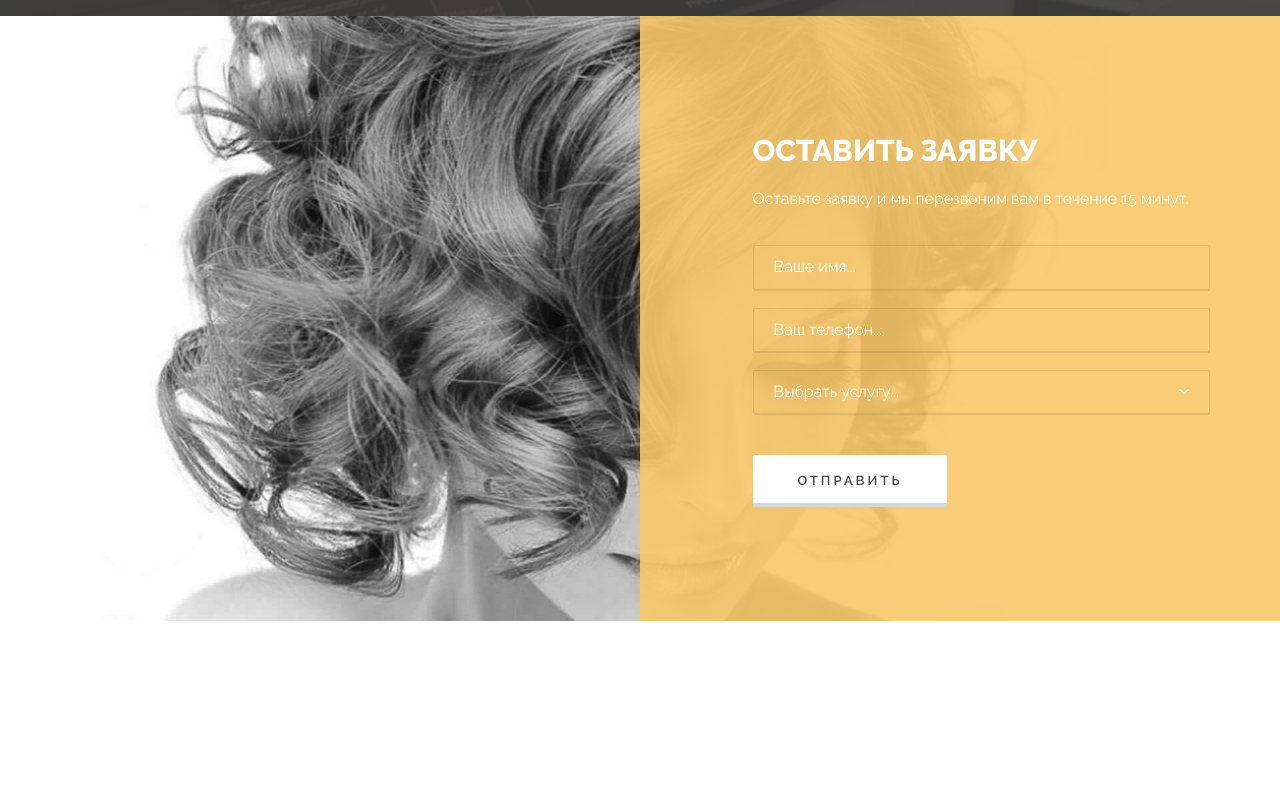
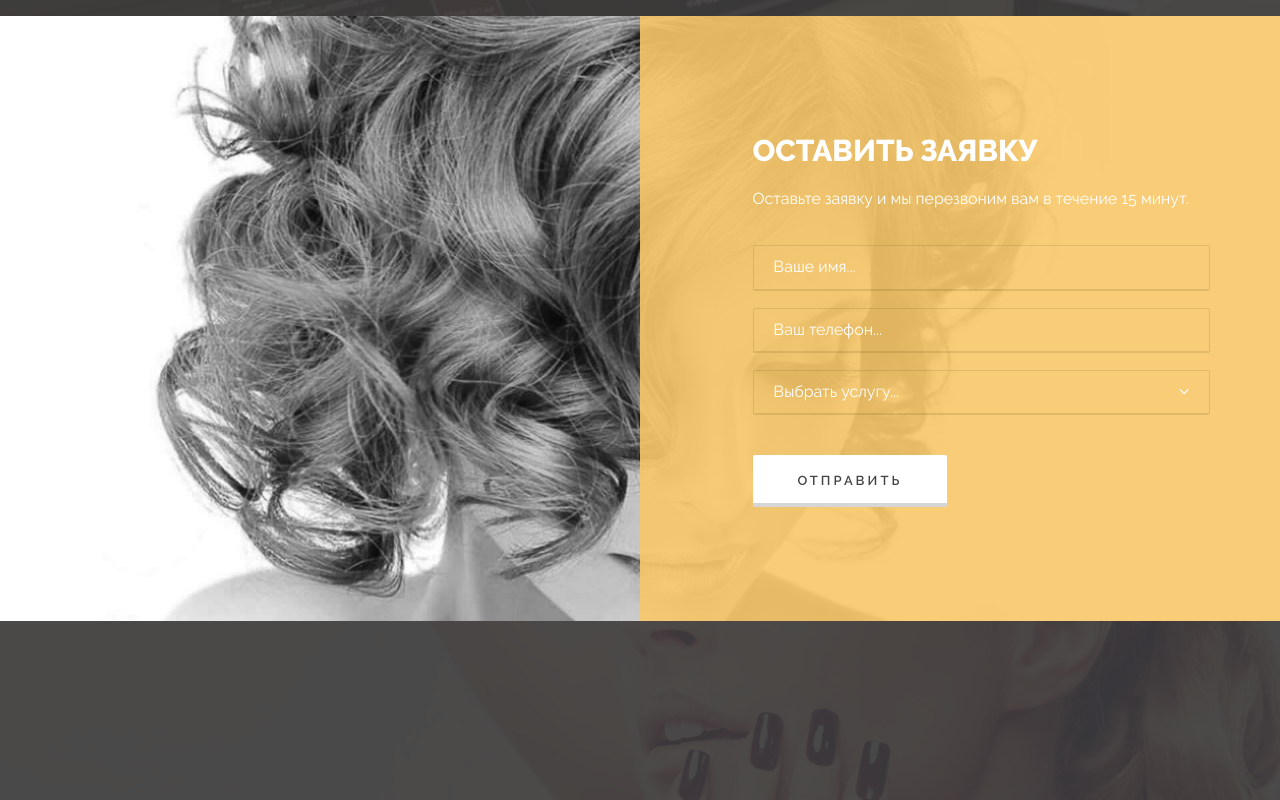
Before and after one commit to dooev/site_studio_beauty, a plain HTML site: page index.html in a window 1280 px wide. Shown: the part 2430-3230 px from the top of the page. Before the commit the page ends 3051 px from the top, so only its background shows below. Drawn offline with Linux system fonts and the light colour scheme; files whose address does not match are found by name; a web font is replaced by a local one.

Commit message:
.s-review section START

```diff
--- a/index.html
+++ b/index.html
@@ -209,7 +209,7 @@
           </div>
         </section>
         <!-- services -->
-        <section class="s-king inverse section-overley" >
+        <section class="s-king inverse section-overlay" >
           <div class="container">
             <div class="col-md-5">
               <h2 class="h2">королевский <span class="accent">салон</span></h2>
@@ -263,6 +263,10 @@
           </div>
           <!-- container -->
         </section>
+        <!-- s-call -->
+        <section class="s-review inverse section-overlay">
+
+        </section>
       </div>
       <!-- my-content -->
       <div id="my-footer"></div>
--- a/sass/main.sass
+++ b/sass/main.sass
@@ -481,6 +481,12 @@ html.mm-opened
 
 // s-call style END
 
+
+// s-review style START
+.s-review
+  background-image: url(/img/s-review/bg.jpg)
+// s-review style END
+
 // all section .s
 .accent
   color: $accent
@@ -488,7 +494,7 @@ html.mm-opened
   &-king, &-review, &-partners
     padding: 5% 0
 
-.section-overley
+.section-overlay
   &::before
     content: ''
     position: absolute
```
Also changed, not shown: css/main.css, img/logo.svg (deleted), img/s-review/bg.jpg (renamed from img/bg-2.jpg).
